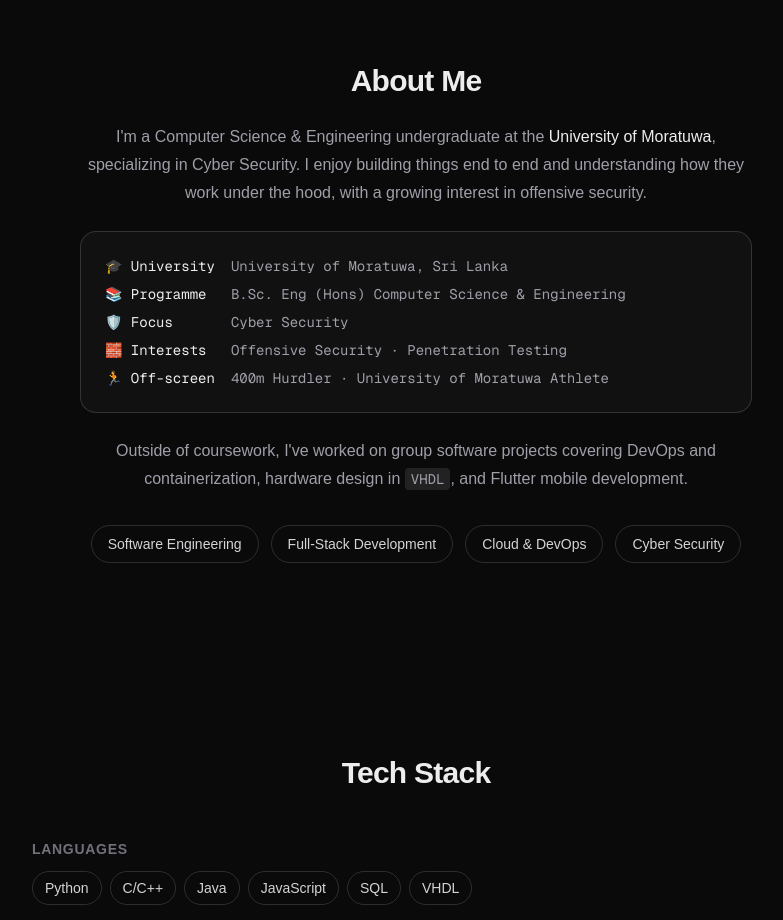
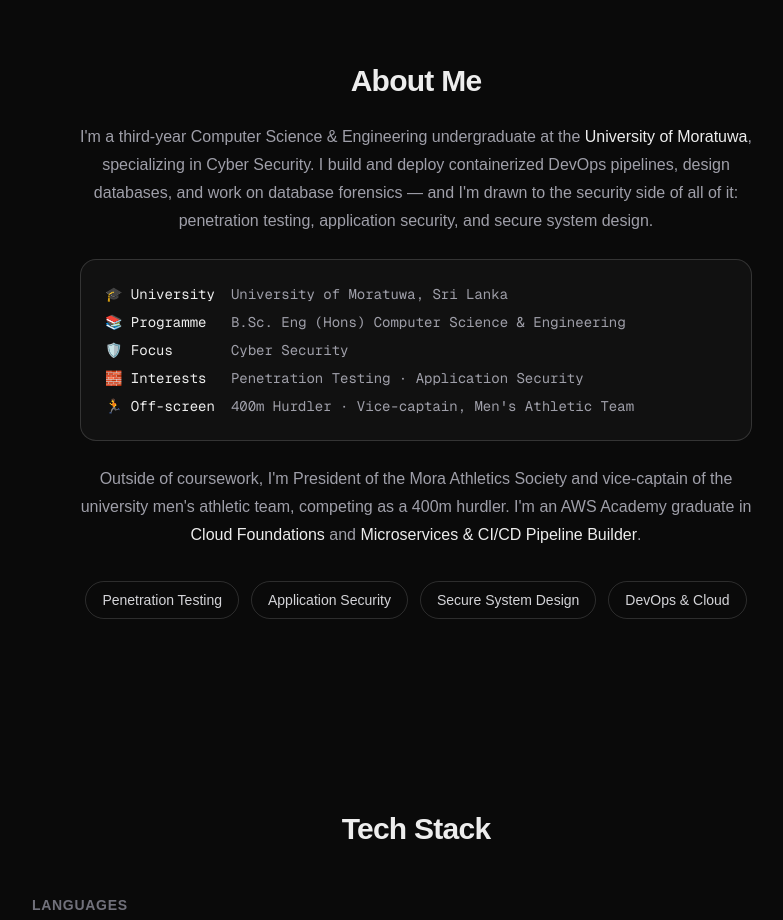
Before and after one commit to ChethanaGimhan/chethana-portfolio, a Next.js app: page / in a window 1280 px wide. Shown: the part 900-1820 px from the top of the page, without its empty margins (224-1007 px from the left). Built offline with nearby package versions, Linux system fonts and the light colour scheme.

Commit message:
update about section

```diff
--- a/app/components/About.tsx
+++ b/app/components/About.tsx
@@ -1,18 +1,18 @@
 import Reveal from "./Reveal";
 
 const focusAreas = [
-  "Software Engineering",
-  "Full-Stack Development",
-  "Cloud & DevOps",
-  "Cyber Security",
+  "Penetration Testing",
+  "Application Security",
+  "Secure System Design",
+  "DevOps & Cloud",
 ];
 
 const quickFacts = [
   ["🎓 University", "University of Moratuwa, Sri Lanka"],
   ["📚 Programme", "B.Sc. Eng (Hons) Computer Science & Engineering"],
   ["🛡️ Focus", "Cyber Security"],
-  ["🧱 Interests", "Offensive Security · Penetration Testing"],
-  ["🏃 Off-screen", "400m Hurdler · University of Moratuwa Athlete"],
+  ["🧱 Interests", "Penetration Testing · Application Security"],
+  ["🏃 Off-screen", "400m Hurdler · Vice-captain, Men's Athletic Team"],
 ];
 
 export default function About() {
@@ -27,13 +27,15 @@ export default function About() {
         </h2>
 
         <p className="text-base leading-7 text-zinc-600 dark:text-zinc-400">
-          I&apos;m a Computer Science &amp; Engineering undergraduate at the{" "}
+          I&apos;m a third-year Computer Science &amp; Engineering
+          undergraduate at the{" "}
           <span className="font-medium text-foreground">
             University of Moratuwa
           </span>
-          , specializing in Cyber Security. I enjoy building things end to
-          end and understanding how they work under the hood, with a growing
-          interest in offensive security.
+          , specializing in Cyber Security. I build and deploy containerized
+          DevOps pipelines, design databases, and work on database forensics —
+          and I&apos;m drawn to the security side of all of it: penetration
+          testing, application security, and secure system design.
         </p>
 
         <div className="grid w-full grid-cols-[max-content_1fr] gap-x-4 gap-y-2 rounded-2xl border border-solid border-black/[.08] bg-black/[.02] p-6 text-left font-mono text-sm text-zinc-600 dark:border-white/[.145] dark:bg-white/[.03] dark:text-zinc-400">
@@ -48,12 +50,15 @@ export default function About() {
         </div>
 
         <p className="text-base leading-7 text-zinc-600 dark:text-zinc-400">
-          Outside of coursework, I&apos;ve worked on group software projects
-          covering DevOps and containerization, hardware design in{" "}
-          <code className="rounded bg-black/[.05] px-1.5 py-0.5 text-sm dark:bg-white/[.1]">
-            VHDL
-          </code>
-          , and Flutter mobile development.
+          Outside of coursework, I&apos;m President of the Mora Athletics
+          Society and vice-captain of the university men&apos;s athletic team,
+          competing as a 400m hurdler. I&apos;m an AWS Academy graduate in{" "}
+          <span className="font-medium text-foreground">Cloud Foundations</span>{" "}
+          and{" "}
+          <span className="font-medium text-foreground">
+            Microservices &amp; CI/CD Pipeline Builder
+          </span>
+          .
         </p>
 
         <div className="mt-2 flex flex-wrap items-center justify-center gap-3">
```
